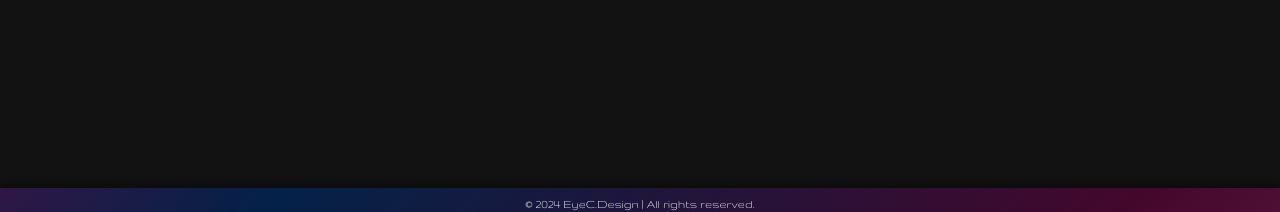
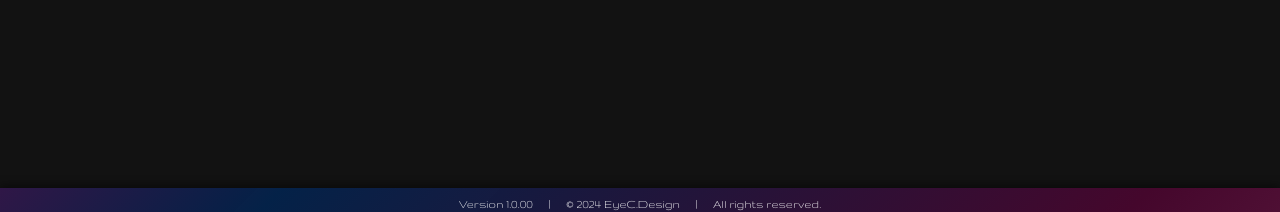
Before and after one commit to DomMinnich/Remote-Eye-Tracking-UX-Testing-Software, a Flask app: page /viewProjects in a window 1280 px wide. Shown: the part 588-800 px from the top of the page. Run offline with Flask 3, Linux system fonts and the light colour scheme; the visitor is signed in with stand-in values (Sample User, id 1); data that the repository does not hold is empty.

Commit message:
updated footer

```diff
--- a/app/templates/base.html
+++ b/app/templates/base.html
@@ -69,7 +69,7 @@
 
       <!-- Footer Section -->
 <footer class="base-footer">
-  <p>&copy; 2024  EyeC.Design | All rights reserved.</p>
+  <p>Version 1.0.00 &emsp;|&emsp; &copy; 2024 EyeC.Design &emsp;|&emsp; All rights reserved.</p>
 </footer>
 
 
```
